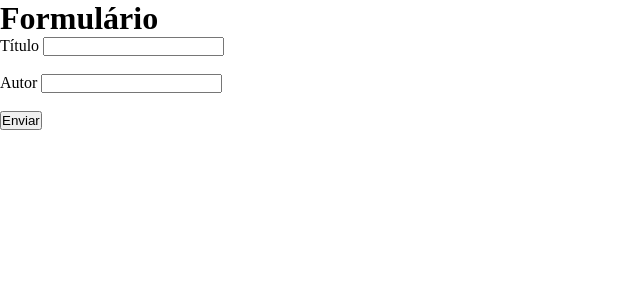
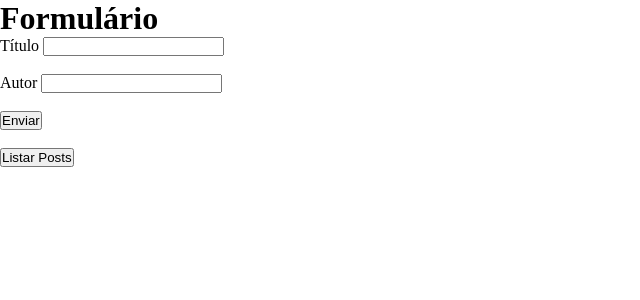
Before and after one commit to Pedro-Rocha-Araujo/projeto-firebase, a React (Create React App) app: page / in a window 1280 px wide. Shown: the top 300 px of the page, without its empty margins (0-640 px from the left). Built offline with nearby package versions, Linux system fonts and the light colour scheme.

Commit message:
Função de listar post adcionada

```diff
--- a/src/components/App.js
+++ b/src/components/App.js
@@ -1,12 +1,14 @@
 import { useState } from "react"
 import { db } from "../FirebaseConnection"
-import {collection, addDoc} from "firebase/firestore"
+import {collection, addDoc, getDocs} from "firebase/firestore"
 
 function App() {
   const [post, setPost] = useState({
     titulo: "",
     autor: ""
   })
+
+  const[lista, setLista] = useState([])
 
   function capturarInput(e) {
     const nameInput = e.target.name
@@ -18,7 +20,6 @@ function App() {
       }
     })
   }
-
   async function salvarPost(e) {
     e.preventDefault()
     await addDoc(collection(db, "posts"), {
@@ -36,6 +37,27 @@ function App() {
       autor: ""
     })
   }
+  async function buscarPosts() {
+    const postsRef = collection(db, "posts")
+    await getDocs(postsRef)
+    .then((itens)=>{
+      let list = []
+      itens.forEach((doc)=>{
+        list.push({
+          id: doc.id,
+          titulo: doc.data().titulo,
+          autor: doc.data().autor
+        })
+      })
+      setLista(list)
+      console.log("Busca feia com Sucesso")
+    })
+    .catch((erro)=>{
+      console.log(erro)
+    })
+  }
+
+
   return (
     <div>
       <h1>Formulário</h1>
@@ -48,6 +70,21 @@ function App() {
         <br /><br />
         <button type="submit">Enviar</button>
       </form>
+      <br />
+      <button onClick={buscarPosts}>Listar Posts</button>
+      <ul>
+        {lista.map((_,i)=>{
+          return(
+            <div key={i}>
+            <li>
+              <h3>Título: {_.titulo}</h3>
+              <p>Autor: {_.autor}</p>
+            </li>
+            <br />
+            </div>
+          )
+        })}
+      </ul>
     </div>
   );
 }
```
Also changed, not shown: 1 other file (tests, documents, lock files or other folders).
